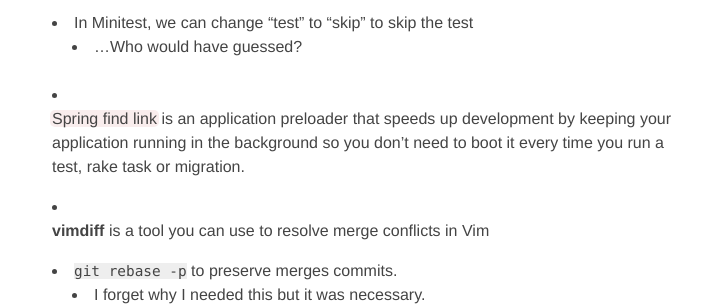
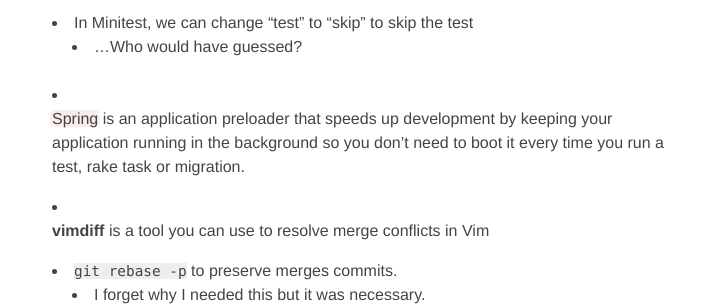
Before and after one commit to Nosajool/Nosajool.github.io, a Jekyll site: the page built from _posts/2015-11-14-learnings-week-of-nov-8.md, in a window 1280 px wide. Shown: the part 525-831 px from the top of the page, without its empty margins (288-991 px from the left). Built offline with Jekyll 4.4.1, drawn with Linux system fonts in a browser that asks for light colours.

Commit message:
Fix typo in learning

```diff
--- a/_posts/2015-11-14-learnings-week-of-nov-8.md
+++ b/_posts/2015-11-14-learnings-week-of-nov-8.md
@@ -19,7 +19,7 @@
 * In Minitest, we can change "test" to "skip" to skip the test
   * ...Who would have guessed?
 
-* [Spring find link](https://github.com/rails/spring) is an application preloader that speeds up development by keeping your application running in the background so you don't need to boot it every time you run a test, rake task or migration.
+* [Spring](https://github.com/rails/spring) is an application preloader that speeds up development by keeping your application running in the background so you don't need to boot it every time you run a test, rake task or migration.
 
 * **vimdiff** is a tool you can use to resolve merge conflicts in Vim
 
```
